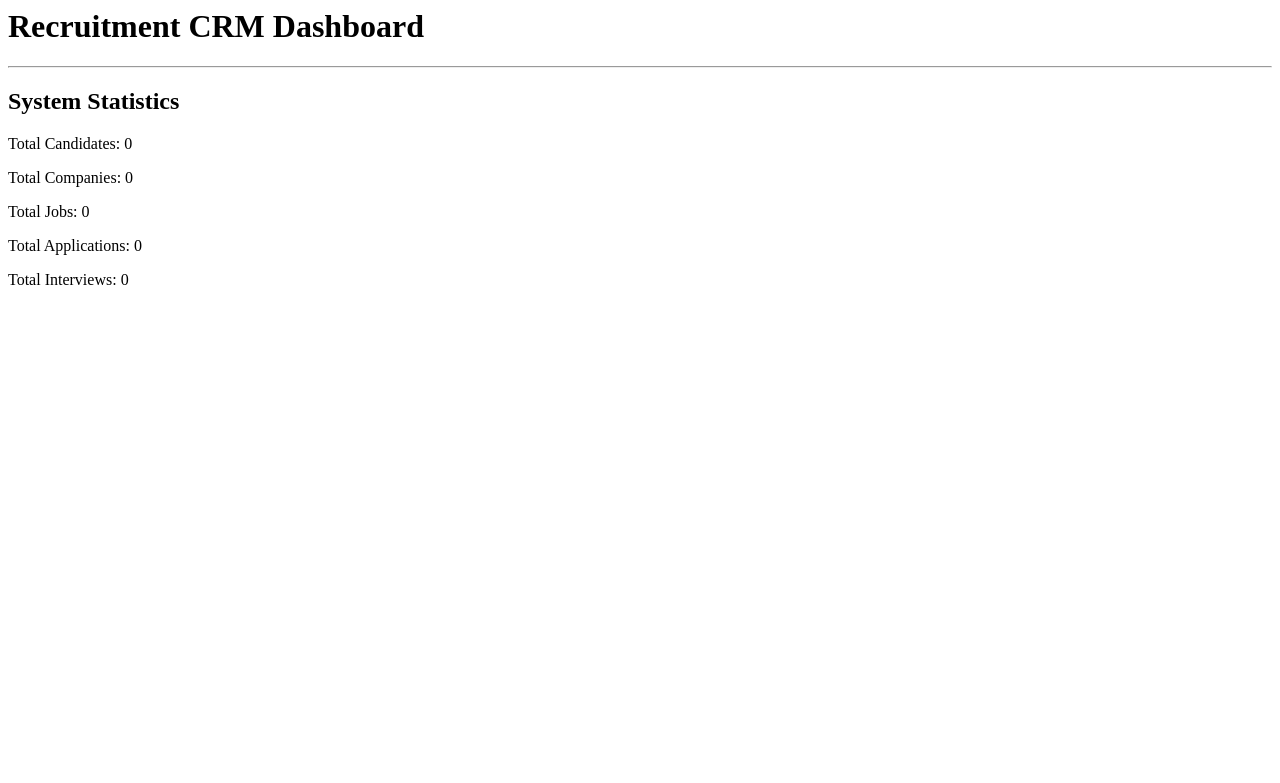
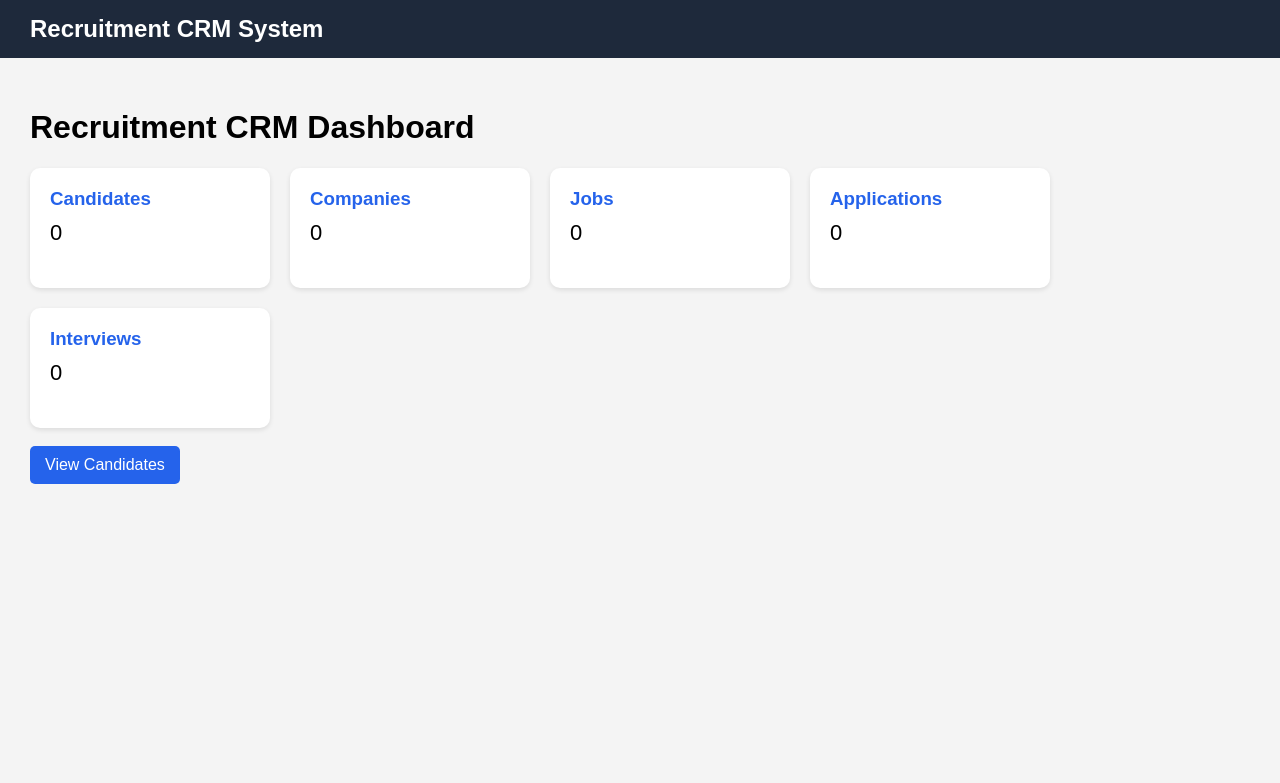
Before and after one commit to reemsaijary/Recruitment-CRM, a Django app: page / in a window 1280 px wide. Shown: the top 783 px of the page. Run offline with Django 5.2, Linux system fonts and the light colour scheme; data that the repository does not hold is empty.

Commit message:
Built initial Recruitment CRM dashboard and candidates frontend

```diff
--- /dev/null
+++ b/backend/core/templates/core/base.html
@@ -0,0 +1,114 @@
+<!DOCTYPE html>
+<html>
+<head>
+    <title>Recruitment CRM</title>
+
+    <style>
+        body {
+            font-family: Arial, sans-serif;
+            margin: 0;
+            background-color: #f4f4f4;
+        }
+
+        /* Navbar */
+        .navbar {
+            background-color: #1e293b;
+            color: white;
+            padding: 15px 30px;
+        }
+
+        .navbar h2 {
+            margin: 0;
+        }
+
+        /* Main content */
+        .container {
+            padding: 30px;
+        }
+
+        /* Cards */
+        .card {
+            background-color: white;
+            padding: 20px;
+            border-radius: 10px;
+            margin-bottom: 20px;
+            box-shadow: 0px 2px 5px rgba(0,0,0,0.1);
+        }
+
+        /* Buttons */
+        .btn {
+            display: inline-block;
+            padding: 10px 15px;
+            background-color: #2563eb;
+            color: white;
+            text-decoration: none;
+            border-radius: 5px;
+        }
+
+        .btn:hover {
+            background-color: #1d4ed8;
+        }
+
+        /* Table */
+        table {
+            width: 100%;
+            border-collapse: collapse;
+            background-color: white;
+        }
+
+        table th,
+        table td {
+            padding: 12px;
+            border: 1px solid #ddd;
+            text-align: left;
+        }
+
+        table th {
+            background-color: #1e293b;
+            color: white;
+        }
+
+        /* Statistics Cards */
+        .stats-container {
+            display: flex;
+            gap: 20px;
+            flex-wrap: wrap;
+        }
+
+        .stat-card {
+            background-color: white;
+            padding: 20px;
+            border-radius: 10px;
+            width: 200px;
+            box-shadow: 0px 2px 5px rgba(0,0,0,0.1);
+        }
+
+        .stat-card h3 {
+            margin: 0;
+            color: #2563eb;
+        }
+
+        .stat-card p {
+            font-size: 22px;
+            margin-top: 10px;
+        }
+    </style>
+</head>
+
+<body>
+
+    <!-- Navbar -->
+    <div class="navbar">
+        <h2>Recruitment CRM System</h2>
+    </div>
+
+    <!-- Main Content -->
+    <div class="container">
+
+        {% block content %}
+        {% endblock %}
+
+    </div>
+
+</body>
+</html>
--- a/backend/core/templates/core/dashboard.html
+++ b/backend/core/templates/core/dashboard.html
@@ -1,15 +1,38 @@
+{% extends 'core/base.html' %}
+
+{% block content %}
+
 <h1>Recruitment CRM Dashboard</h1>
 
-<hr>
+<div class="stats-container">
+    <div class="stat-card">
+        <h3>Candidates</h3>
+        <p>{{ total_candidates }}</p>
+    </div>
 
-<h2>System Statistics</h2>
+    <div class="stat-card">
+        <h3>Companies</h3>
+        <p>{{ total_companies }}</p>
+    </div>
 
-<p>Total Candidates: {{ total_candidates }}</p>
+    <div class="stat-card">
+        <h3>Jobs</h3>
+        <p>{{ total_jobs }}</p>
+    </div>
 
-<p>Total Companies: {{ total_companies }}</p>
+    <div class="stat-card">
+        <h3>Applications</h3>
+        <p>{{ total_applications }}</p>
+    </div>
 
-<p>Total Jobs: {{ total_jobs }}</p>
+    <div class="stat-card">
+        <h3>Interviews</h3>
+        <p>{{ total_interviews }}</p>
+    </div>
+</div>
 
-<p>Total Applications: {{ total_applications }}</p>
+<br>
 
-<p>Total Interviews: {{ total_interviews }}</p>
+<a href="{% url 'candidates_list' %}" class="btn">View Candidates</a>
+
+{% endblock %}
--- a/backend/core/urls.py
+++ b/backend/core/urls.py
@@ -3,4 +3,5 @@ from . import views
 
 urlpatterns = [
     path('', views.dashboard, name='dashboard'),
+    path('candidates/', views.candidates_list, name='candidates_list'),
 ]
--- a/backend/core/views.py
+++ b/backend/core/views.py
@@ -19,3 +19,12 @@ def dashboard(request):
     }
 
     return render(request, 'core/dashboard.html', context)
+
+def candidates_list(request):
+    candidates = Candidate.objects.all()
+
+    context = {
+        'candidates': candidates,
+    }
+
+    return render(request, 'core/candidates.html', context)
```
Also changed, not shown: backend/core/templates/core/candidates.html (added, +39 -0 lines).
